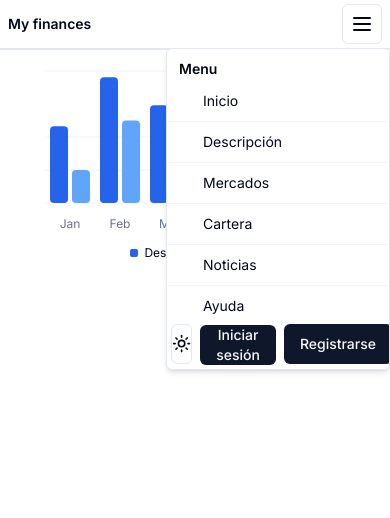
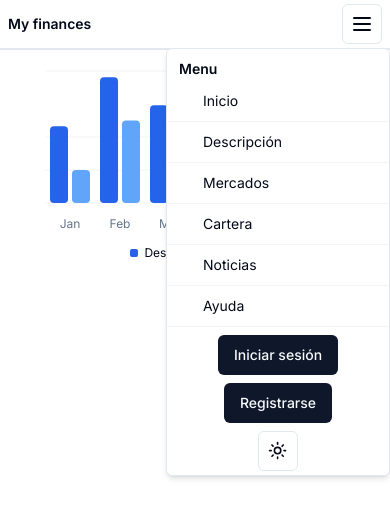
Before and after one commit to yeferson59/app-finances-nextjs, a Next.js app: page / in a window 390 px wide. Both pictures are taken after a click on the button 362 px from the left and 24 px from the top of the page. Shown: the top 518 px of the page. Built offline with nearby package versions, Linux system fonts and the light colour scheme.

Commit message:
improve view mobile for login

```diff
--- a/src/components/navPhone.tsx
+++ b/src/components/navPhone.tsx
@@ -5,7 +5,7 @@ import { useState } from "react"
 import { ModeToggle } from "@/components/button-theme"
 import Link from "next/link";
 import { Menu } from "lucide-react"
-import { NAVIGATION } from "@/lib/consts";
+import { NAVIGATION, NAVIGATION_AUTH } from "@/lib/consts";
 
 import {
   DropdownMenu,
@@ -46,29 +46,26 @@ export function DropdownMenuRadioGroupDemo() {
               </li>
             ))
           }
+          <DropdownMenuSeparator />
         </ul>
         </DropdownMenuRadioGroup>
-        <div className="flex md:flex-row items-center gap-2 justify-between">
-          <ModeToggle/>
+        <section className="flex flex-col items-center justify-center gap-2 mt-2">
           {
             pathname === '/' && (
-              <Link href='/login/sign-in'>
-                <Button className="text-pretty">
-                  Iniciar sesión
-                </Button>
-              </Link>
+              NAVIGATION_AUTH.map( auth => (
+                <Link
+                key={auth.id}
+                href={auth.link}
+                >
+                  <Button className="text-pretty">
+                    {auth.name}
+                  </Button>
+                </Link>
+              ))
             )
           }
-          {
-            pathname === '/' && (
-              <Link href='/login/sign-up'>
-                <Button className="text-pretty">
-                  Registrarse
-                </Button>
-              </Link>
-            )
-          }
-        </div>
+          <ModeToggle/>
+        </section>
       </DropdownMenuContent>
     </DropdownMenu>
   );
```
